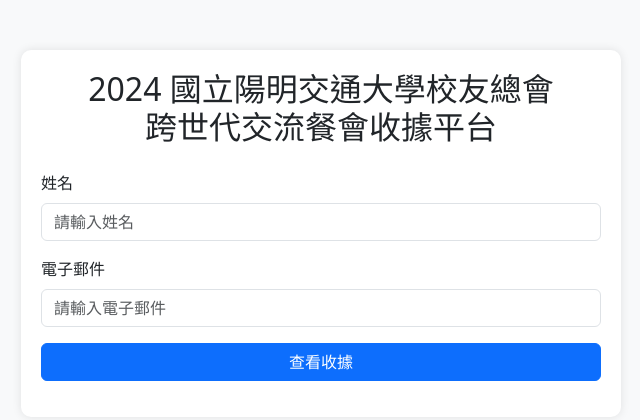
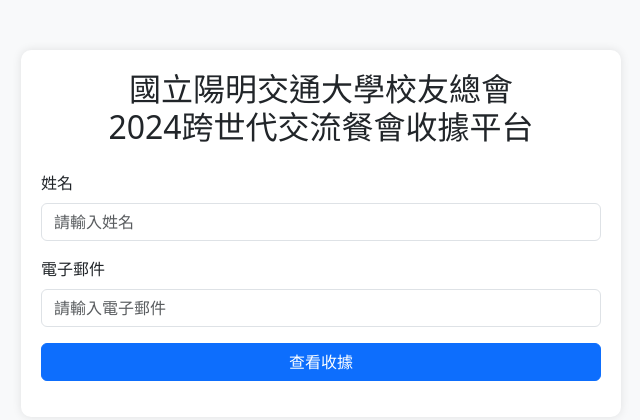
Before and after one commit to nycuaaWeb/receipt, a plain HTML site: page index.html in a window 1280 px wide. Shown: the whole page, without its empty margins (319-959 px from the left). Drawn offline with nearby package versions, Linux system fonts and the light colour scheme.

Commit message:
Update index.html

```diff
--- a/index.html
+++ b/index.html
@@ -3,7 +3,7 @@
 <head>
     <meta charset="UTF-8">
     <meta name="viewport" content="width=device-width, initial-scale=1.0">
-    <title>2024 國立陽明交通大學校友總會跨世代交流餐會收據平台</title>
+    <title>國立陽明交通大學校友總會 2024 跨世代交流餐會收據平台</title>
     <!-- Bootstrap 5 CSS -->
     <link href="https://cdn.jsdelivr.net/npm/bootstrap@5.3.2/dist/css/bootstrap.min.css" rel="stylesheet">
     <style>
@@ -23,7 +23,7 @@
 <body>
     <div class="container">
         <div class="receipt-form">
-            <h2 class="text-center mb-4">2024 國立陽明交通大學校友總會<br>跨世代交流餐會收據平台</h2>
+            <h2 class="text-center mb-4">國立陽明交通大學校友總會<br>2024跨世代交流餐會收據平台</h2>
 
             <div class="mb-3">
                 <label for="name" class="form-label">姓名</label>
```
